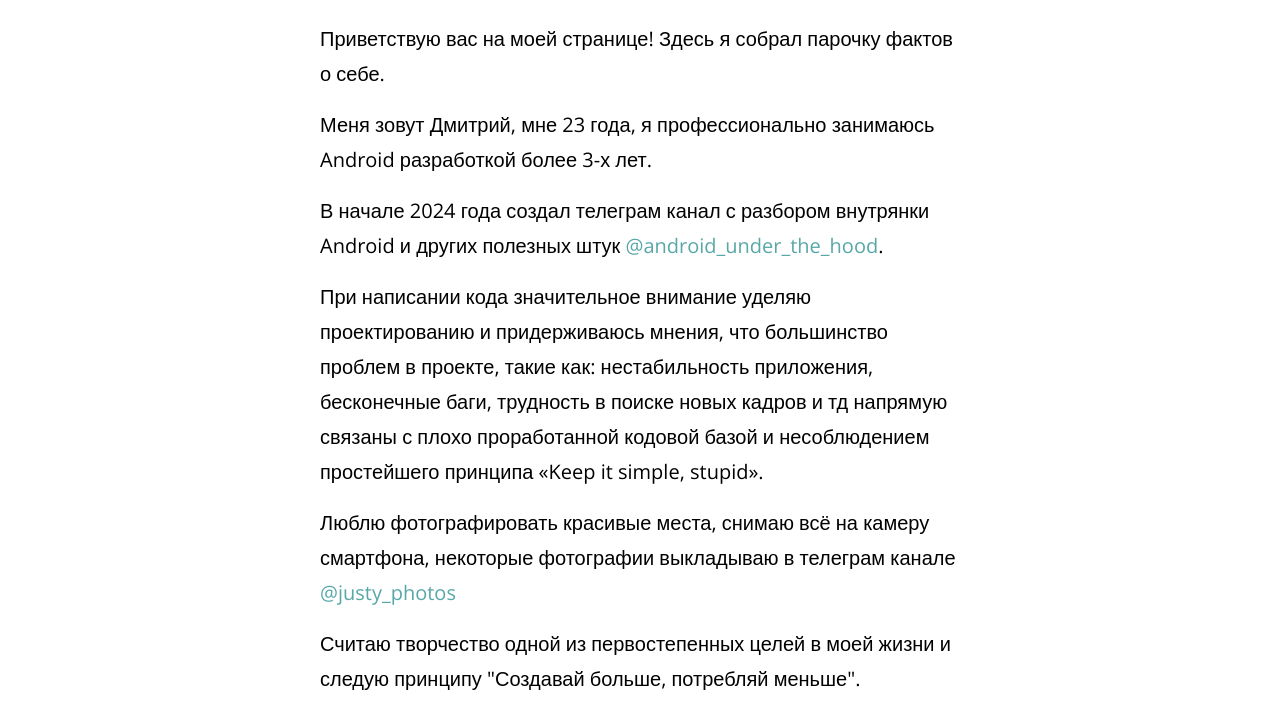
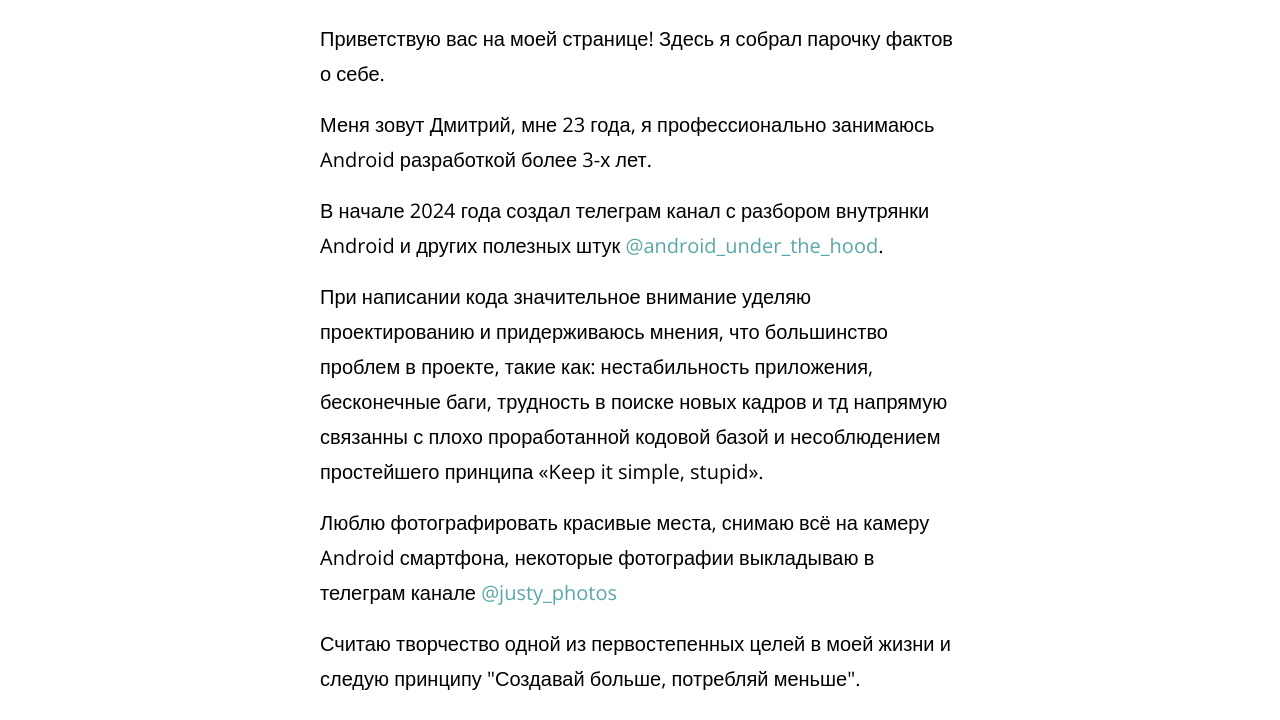
Before and after one commit to DmitryTsyvtsyn/dmitrytsyvtsyn.github.io, a plain HTML site: page index.html in a window 1280 px wide. Shown: the part 227-947 px from the top of the page. Drawn offline with nearby package versions, Linux system fonts and the light colour scheme.

Commit message:
removed unused resources; fixed grammatical errors; refactored css styles

```diff
--- a/index.html
+++ b/index.html
@@ -8,7 +8,7 @@
 
         <title>Dmitry Tsyvtsyn</title>
 
-        <link rel = "stylesheet" href = "style.css">
+        <link rel="stylesheet" href="style.css">
 
         <!-- Open Sans font -->
         <link rel="preconnect" href="https://fonts.googleapis.com">
@@ -55,9 +55,9 @@
 
             <p class="body-text">В начале 2024 года создал телеграм канал с разбором внутрянки Android и других полезных штук <a href="https://t.me/android_under_the_hood" target="blank">@android_under_the_hood</a>.</p>
 
-            <p class="body-text">При написании кода значительное внимание уделяю проектированию и придерживаюсь мнения, что большинство проблем в проекте, такие как: нестабильность приложения, бесконечные баги, трудность в поиске новых кадров и тд напрямую связаны с плохо проработанной кодовой базой и несоблюдением простейшего принципа «Keep it simple, stupid».</p>
+            <p class="body-text">При написании кода значительное внимание уделяю проектированию и придерживаюсь мнения, что большинство проблем в проекте, такие как: нестабильность приложения, бесконечные баги, трудность в поиске новых кадров и тд напрямую связанны с плохо проработанной кодовой базой и несоблюдением простейшего принципа «Keep it simple, stupid».</p>
 
-            <p class="body-text">Люблю фотографировать красивые места, снимаю всё на камеру смартфона, некоторые фотографии выкладываю в телеграм канале <a href="https://t.me/justy_photos" target="blank">@justy_photos</a></p>
+            <p class="body-text">Люблю фотографировать красивые места, снимаю всё на камеру Android смартфона, некоторые фотографии выкладываю в телеграм канале <a href="https://t.me/justy_photos" target="blank">@justy_photos</a></p>
 
             <p class="body-text">Считаю творчество одной из первостепенных целей в моей жизни и следую принципу "Создавай больше, потребляй меньше".</p>
 
--- a/style.css
+++ b/style.css
@@ -1,3 +1,4 @@
+/* common rules */
 body {
 	padding: 0px;
 	margin: 0px;
@@ -7,6 +8,11 @@ p {
 	margin: 0px;
 }
 
+.start-margin-small {
+	margin-left: 12px;
+}
+
+/* header rules  */
 .header {
 	max-width: 640px;
 	margin: 0px auto;
@@ -17,12 +23,6 @@ p {
 
 .header-background {
 	background: rgba(89, 167, 167, 0.1);
-}
-
-.content {
-	max-width: 640px;
-	margin: auto;
-	padding: 16px;
 }
 
 .title-block {
@@ -46,10 +46,6 @@ p {
 	border-color: #00e676;
 }
 
-.start-margin-small {
-	margin-left: 12px;
-}
-
 .social-block {
 	margin-top: 16px;
 }
@@ -64,6 +60,13 @@ p {
 	border-radius: 50%;
 }
 
+/* content rules */
+.content {
+	max-width: 640px;
+	margin: auto;
+	padding: 16px;
+}
+
 .body-text {
 	font-family: "Open Sans", sans-serif;
 	font-size: 20px;
@@ -76,6 +79,7 @@ p {
 	color: #59a7a7;
 }
 
+/* adaptive rules */
 @media only screen and (max-width: 520px) {
 	.header {
 		flex-direction: column;
```
Also changed, not shown: background.png (deleted), habr.jpeg (deleted).
